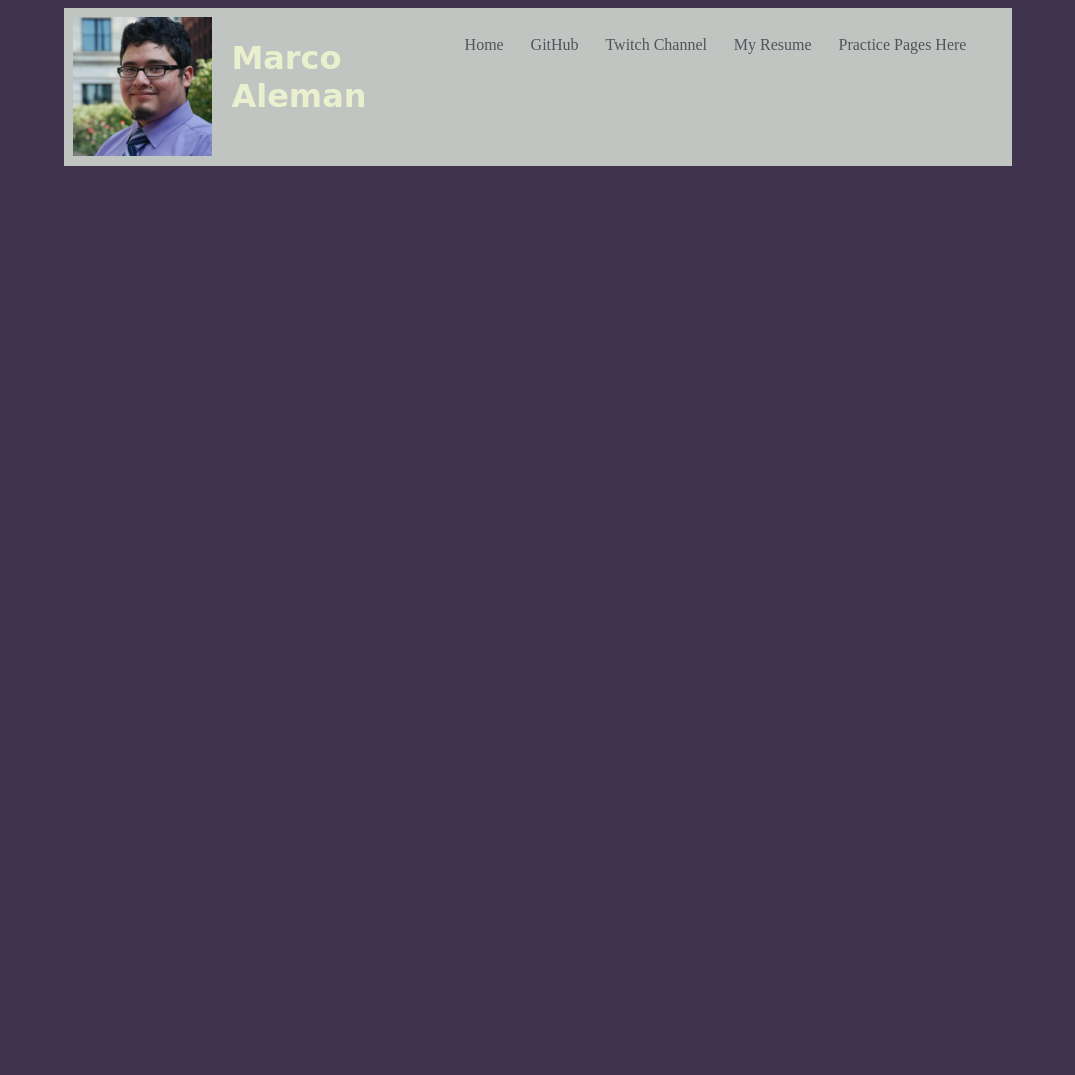
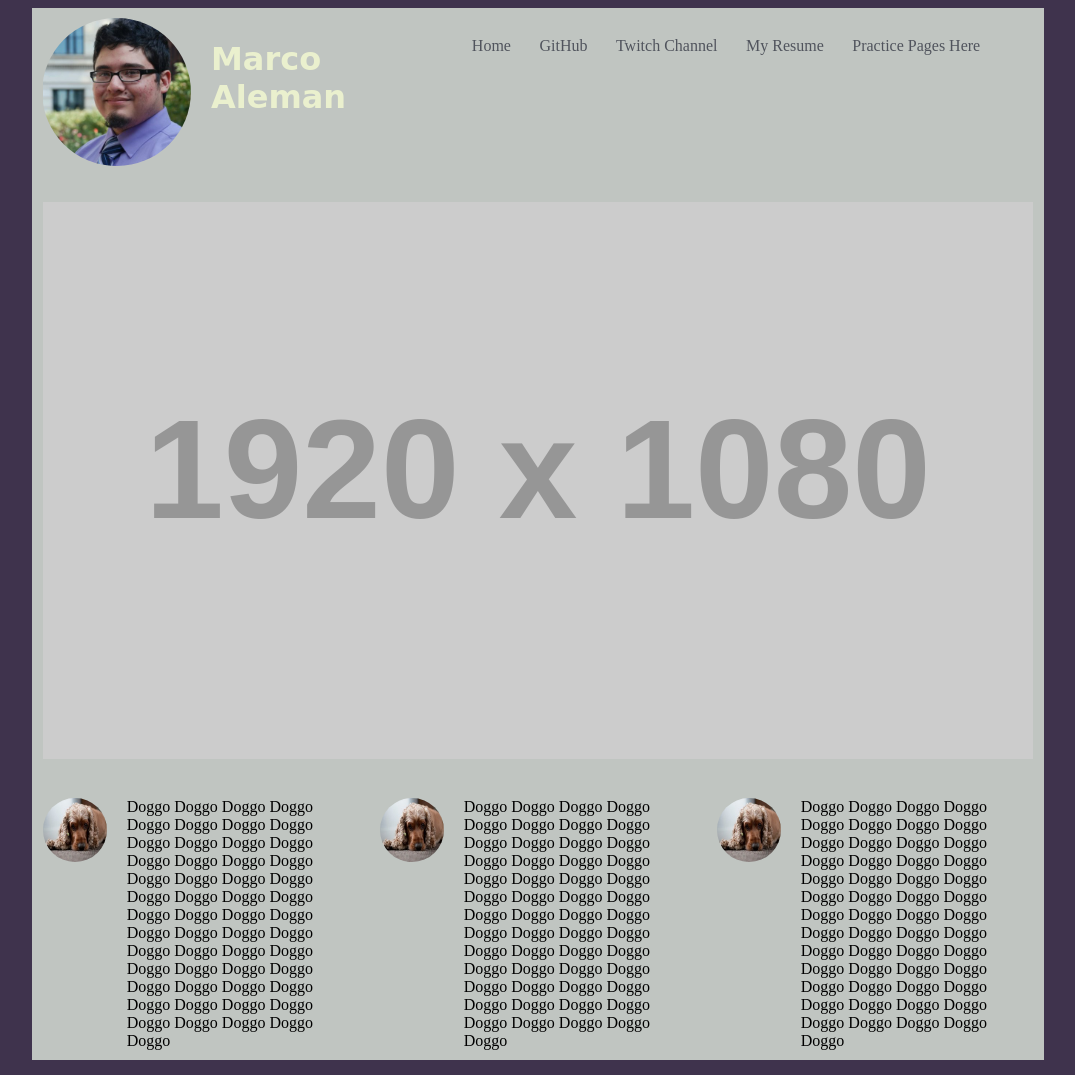
Before and after one commit to krtdude/krtdude.github.io, a plain HTML site: page index.html in a window 1280 px wide. Shown: the whole page, without its empty margins (102-1177 px from the left). Before the commit the page ends 800 px from the top, so only its background shows below. Drawn offline with Linux system fonts and the light colour scheme; placeholder pictures from the web are drawn by us; a web font is replaced by a local one.

Commit message:
Add files via upload

```diff
--- a/grid.css
+++ b/grid.css
@@ -15,6 +15,7 @@
 .row {
 	width: 100%;
 	display: flex;
+	margin-bottom: 15px;
 }
 
 .col-1 {
--- a/index.html
+++ b/index.html
@@ -20,7 +20,7 @@
 
 			<header class="row">
 
-				<img class="col-2"
+				<img class="col-2 avi"
 					src="images\profile.jpg"
 					alt="A very professional picture of myself"
 					title="A picture that was taken in front of the Sears Tower">
@@ -52,6 +52,65 @@
 				</nav>
 
 			</header>
+
+			<div class="row">
+
+				<div class="col-12">
+
+					<img src="http://placehold.it/1920x1080?text=Giant+hero+image"
+						alt="Placeholder image"
+						title="Blah Blah">
+				</div>
+
+			</div>
+
+			<main class="row">
+
+				<div class="col-1">
+
+					<img class="avi"
+							src="images\Doggo.jpg"
+							alt="A picture of a Cocker Spaniel"
+							title="Cocker Spaniel">
+				</div>
+
+
+				<div class="col-3">
+
+					 Doggo Doggo Doggo Doggo Doggo Doggo Doggo Doggo Doggo Doggo Doggo Doggo Doggo Doggo Doggo Doggo Doggo Doggo Doggo Doggo Doggo Doggo Doggo Doggo Doggo Doggo Doggo Doggo Doggo Doggo Doggo Doggo Doggo Doggo Doggo Doggo Doggo Doggo Doggo Doggo Doggo Doggo Doggo Doggo Doggo Doggo Doggo Doggo Doggo Doggo Doggo Doggo Doggo
+
+				</div>
+
+				<div class="col-1">
+
+					<img class="avi"
+							src="images\Doggo.jpg"
+							alt="A picture of a Cocker Spaniel"
+							title="Cocker Spaniel">
+				</div>
+
+
+				<div class="col-3">
+
+					 Doggo Doggo Doggo Doggo Doggo Doggo Doggo Doggo Doggo Doggo Doggo Doggo Doggo Doggo Doggo Doggo Doggo Doggo Doggo Doggo Doggo Doggo Doggo Doggo Doggo Doggo Doggo Doggo Doggo Doggo Doggo Doggo Doggo Doggo Doggo Doggo Doggo Doggo Doggo Doggo Doggo Doggo Doggo Doggo Doggo Doggo Doggo Doggo Doggo Doggo Doggo Doggo Doggo
+
+				</div>
+
+				<div class="col-1">
+
+					<img class="avi"
+							src="images\Doggo.jpg"
+							alt="A picture of a Cocker Spaniel"
+							title="Cocker Spaniel">
+				</div>
+
+
+				<div class="col-3">
+
+					 Doggo Doggo Doggo Doggo Doggo Doggo Doggo Doggo Doggo Doggo Doggo Doggo Doggo Doggo Doggo Doggo Doggo Doggo Doggo Doggo Doggo Doggo Doggo Doggo Doggo Doggo Doggo Doggo Doggo Doggo Doggo Doggo Doggo Doggo Doggo Doggo Doggo Doggo Doggo Doggo Doggo Doggo Doggo Doggo Doggo Doggo Doggo Doggo Doggo Doggo Doggo Doggo Doggo
+
+				</div>
+			</main>
 		</div>
 	</body>
 </html>
--- a/style.css
+++ b/style.css
@@ -7,8 +7,8 @@ header h1{
 	color: #EAF0CE;
 }
 
-#container{
-	width: 75%;
+#container {
+/*	width: 75%;*/
 	margin: 0 auto;
 	background-color: #C0C5C1;
 }
@@ -17,13 +17,21 @@ a:link {color: #50545D; text-decoration: none; }
 a:active {color: #EDF2D6; text-decoration: none; }
 a:visited {color: #6B6E5E; text-decoration: none; }
 
-img {
-	width: 100%;
-	height: 100%
+.col-1, .col-2, .col-3, .col-4,
+.col-5, .col-6, .col-7, .col-8,
+.col-9, .col-10, .col-11, .col-12 {
+	padding: 1%;
 }
 
-.col-1, .col-2, .col-3, .col-4,
-.col-5, .col-6, .col-7, .col-8,
-.col-9, .col-10, .col-11, .coll-12 {
-	padding: 1%;
+.avi {
+	width: 100%;
+	border-radius: 50%;
 }
+
+header img {
+	height: 100%;
+}
+
+div img {
+	width: 100%
+}
```
Also changed, not shown: images/Doggo.jpg (added), images/LittleVillage.jpg (added).
